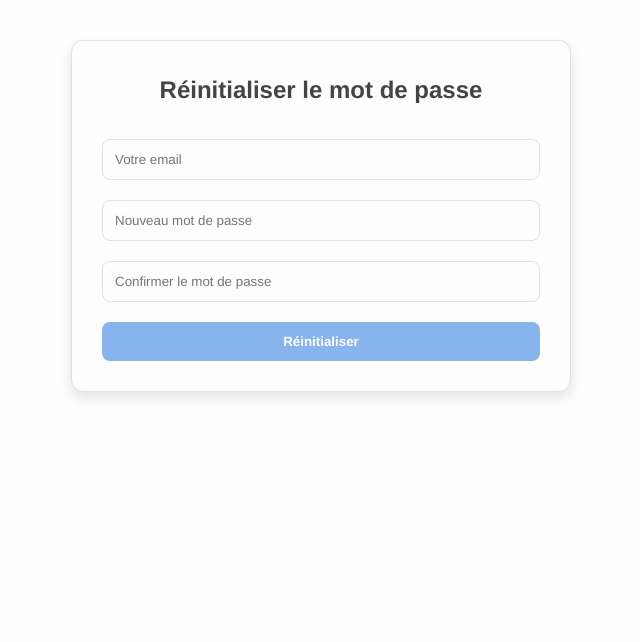
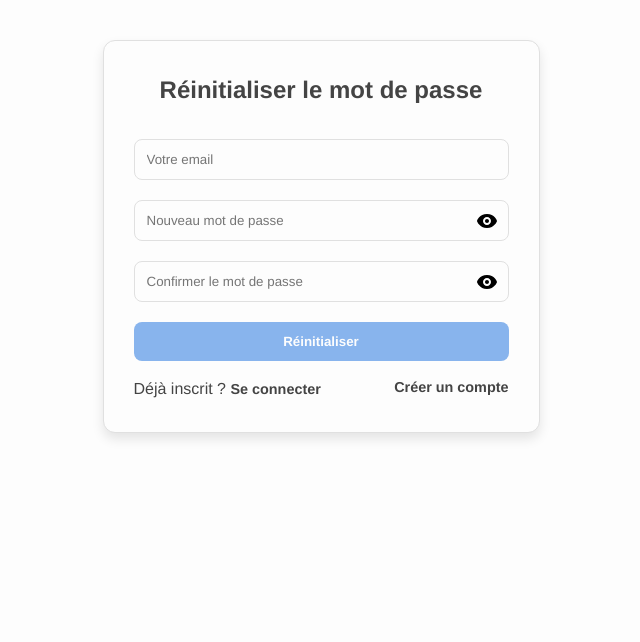
Before and after one commit to EnzoTurpin/StudentSwap, a PHP site: page /reset_password.php in a window 1280 px wide. Shown: the part 78-720 px from the top of the page, without its empty margins (319-959 px from the left). Run offline with PHP 8.4, Linux system fonts and the light colour scheme.

Commit message:
Modification de la gestion des mots de passe

```diff
--- a/assets/css/style.css
+++ b/assets/css/style.css
@@ -81,9 +81,37 @@
   background-color: var(--color-button-hover);
 }
 
+.password-container {
+  position: relative;
+  width: 100%;
+}
+
+.password-container input {
+  width: 100%;
+  padding-right: 40px;
+}
+
+.password-container .icon {
+  position: absolute;
+  right: 10px;
+  top: 50%;
+  transform: translateY(-50%);
+  cursor: pointer;
+}
+
+svg {
+  vertical-align: middle;
+}
+
+.icon img {
+  display: block;
+  width: 24px;
+  height: 24px;
+}
+
 /* Styles du conteneur de formulaire */
 .form-container {
-  max-width: 400px;
+  max-width: 600px; /* Augmentez la largeur du conteneur */
   margin: 40px auto;
   padding: 30px;
   background-color: var(--color-background);
@@ -116,6 +144,11 @@
   outline: none;
   border-color: var(--color-header-background);
   resize: none;
+}
+
+.form-container input[class="login-input"] {
+  width: 375px; /* Ajustez cette valeur selon vos besoins */
+  max-width: 100%; /* Pour s'assurer qu'il ne dépasse pas le conteneur sur les petits écrans */
 }
 
 .form-container input {
--- /dev/null
+++ b/assets/js/validation.js
@@ -0,0 +1,115 @@
+/**
+ * Fonction pour valider le mot de passe.
+ * Le mot de passe doit contenir :
+ * - Au moins 8 caractères
+ * - Au moins 1 lettre minuscule
+ * - Au moins 1 lettre majuscule
+ * - Au moins 1 chiffre
+ * - Au moins 1 caractère spécial
+ */
+function validatePassword() {
+  const passwordInput = document.getElementById("new_password");
+  const errorDiv = document.getElementById("password-error");
+  const password = passwordInput ? passwordInput.value : "";
+  const pattern =
+    /^(?=.*[a-z])(?=.*[A-Z])(?=.*\d)(?=.*[@$!%*?&])[A-Za-z\d@$!%*?&]{8,}$/;
+
+  // Vérifie si le mot de passe respecte les règles
+  if (!pattern.test(password)) {
+    errorDiv.textContent =
+      "Le mot de passe doit contenir au moins 8 caractères, dont 1 majuscule, 1 minuscule, 1 chiffre et 1 caractère spécial.";
+    errorDiv.style.color = "red";
+    if (passwordInput) passwordInput.style.borderColor = "red";
+    return false;
+  }
+
+  // Réinitialise le message d'erreur si le mot de passe est valide
+  errorDiv.textContent = "";
+  if (passwordInput) passwordInput.style.borderColor = "";
+  return true;
+}
+
+/**
+ * Fonction pour basculer l'affichage du mot de passe
+ * @param {string} inputId - L'ID du champ de mot de passe
+ * @param {string} showIconId - L'ID de l'icône pour montrer le mot de passe
+ * @param {string} hideIconId - L'ID de l'icône pour cacher le mot de passe
+ */
+function togglePasswordVisibility(inputId, showIconId, hideIconId) {
+  const passwordInput = document.getElementById(inputId);
+  const showIcon = document.getElementById(showIconId);
+  const hideIcon = document.getElementById(hideIconId);
+
+  if (!passwordInput || !showIcon || !hideIcon) {
+    console.error(
+      `L'élément avec l'ID ${inputId}, ${showIconId}, ou ${hideIconId} n'existe pas.`
+    );
+    return;
+  }
+
+  // Bascule entre l'affichage et le masquage du mot de passe
+  if (passwordInput.type === "password") {
+    passwordInput.type = "text";
+    showIcon.style.display = "none";
+    hideIcon.style.display = "block";
+  } else {
+    passwordInput.type = "password";
+    showIcon.style.display = "block";
+    hideIcon.style.display = "none";
+  }
+}
+
+/**
+ * Ajoute des écouteurs d'événements pour les champs de mot de passe
+ */
+document.addEventListener("DOMContentLoaded", () => {
+  // Gestion du champ de mot de passe principal (login et inscription)
+  const toggleNewPassword = document.getElementById("toggle-new-password");
+  const showNewPasswordIcon = document.getElementById("show-new-password-icon");
+  const hideNewPasswordIcon = document.getElementById("hide-new-password-icon");
+  const newPasswordInput =
+    document.getElementById("new_password") ||
+    document.getElementById("password");
+
+  if (
+    toggleNewPassword &&
+    newPasswordInput &&
+    showNewPasswordIcon &&
+    hideNewPasswordIcon
+  ) {
+    toggleNewPassword.addEventListener("click", () =>
+      togglePasswordVisibility(
+        newPasswordInput.id,
+        "show-new-password-icon",
+        "hide-new-password-icon"
+      )
+    );
+  }
+
+  // Gestion du champ de confirmation du mot de passe (réinitialisation du mot de passe)
+  const toggleConfirmPassword = document.getElementById(
+    "toggle-confirm-password"
+  );
+  const showConfirmPasswordIcon = document.getElementById(
+    "show-confirm-password-icon"
+  );
+  const hideConfirmPasswordIcon = document.getElementById(
+    "hide-confirm-password-icon"
+  );
+  const confirmPasswordInput = document.getElementById("confirm_password");
+
+  if (
+    toggleConfirmPassword &&
+    confirmPasswordInput &&
+    showConfirmPasswordIcon &&
+    hideConfirmPasswordIcon
+  ) {
+    toggleConfirmPassword.addEventListener("click", () =>
+      togglePasswordVisibility(
+        "confirm_password",
+        "show-confirm-password-icon",
+        "hide-confirm-password-icon"
+      )
+    );
+  }
+});
--- a/views/reset_password.php
+++ b/views/reset_password.php
@@ -3,6 +3,7 @@
 session_start();
 
 // Vérifier si le formulaire a été soumis
+
 if ($_SERVER['REQUEST_METHOD'] == 'POST') {
     $email = $_POST['email'];
     $new_password = $_POST['new_password'];
@@ -11,6 +12,8 @@
     // Vérifier que les mots de passe correspondent
     if ($new_password !== $confirm_password) {
         $error_message = "Les mots de passe ne correspondent pas.";
+    } elseif (!preg_match('/^(?=.*[a-z])(?=.*[A-Z])(?=.*\d)(?=.*[@$!%*?&])[A-Za-z\d@$!%*?&]{8,}$/', $new_password)) {
+        $error_message = "Le mot de passe doit contenir au moins 8 caractères, avec 1 majuscule, 1 minuscule, 1 chiffre, et 1 caractère spécial.";
     } else {
         // Requête pour vérifier si l'email existe dans la base de données
         $sql = "SELECT * FROM users WHERE email = ?";
@@ -21,9 +24,8 @@
         // Vérifier si l'utilisateur existe
         if (!$user) {
             $error_message = "Aucun compte trouvé avec cet email.";
-        } else {
+        } elseif (password_verify($new_password, $user['password'])) {
             // Vérifier que le nouveau mot de passe est différent de l'ancien
-            if (password_verify($new_password, $user['password'])) {
             $error_message = "Le nouveau mot de passe ne peut pas être identique à l'ancien.";
         } else {
             // Mise à jour du mot de passe dans la base de données
@@ -37,7 +39,6 @@
         }
     }
 }
-}
 ?>
 
 <!DOCTYPE html>
@@ -48,6 +49,7 @@
     <meta name="viewport" content="width=device-width, initial-scale=1.0">
     <link rel="stylesheet" href="../assets/css/style.css">
     <title>Réinitialiser le mot de passe</title>
+    <script src="../assets/js/validation.js"></script>
 </head>
 
 <body>
@@ -75,13 +77,45 @@
             <?php if (!empty($success_message)): ?>
             <div class="alert alert-success"><?= $success_message ?></div>
             <?php else: ?>
-            <!-- Formulaire de réinitialisation de mot de passe -->
-            <form method="POST">
-                <input type="email" name="email" placeholder="Votre email" required>
-                <input type="password" name="new_password" placeholder="Nouveau mot de passe" required>
-                <input type="password" name="confirm_password" placeholder="Confirmer le mot de passe" required>
+
+            <form method="POST" onsubmit="return validatePassword()" id="login-form">
+                <input class="login-input" type="email" name="email" placeholder="Votre email" required>
+
+                <!-- Champ pour le nouveau mot de passe avec icône pour afficher/masquer -->
+                <div class="password-container">
+                    <input type="password" id="new_password" name="new_password" placeholder="Nouveau mot de passe"
+                        required>
+                    <span id="toggle-new-password" class="icon">
+                        <!-- Icône pour montrer le mot de passe (fichier SVG externe) -->
+                        <img id="show-new-password-icon" src="../assets/svg/show-password.svg"
+                            alt="Montrer le mot de passe">
+                        <!-- Icône pour cacher le mot de passe (fichier SVG externe) -->
+                        <img id="hide-new-password-icon" src="../assets/svg/hide-password.svg"
+                            alt="Masquer le mot de passe" style="display: none;">
+                    </span>
+                </div>
+
+                <!-- Champ pour la confirmation du mot de passe avec icône pour afficher/masquer -->
+                <div class="password-container">
+                    <input type="password" id="confirm_password" name="confirm_password"
+                        placeholder="Confirmer le mot de passe" required>
+                    <span id="toggle-confirm-password" class="icon">
+                        <!-- Icône pour montrer le mot de passe (fichier SVG externe) -->
+                        <img id="show-confirm-password-icon" src="../assets/svg/show-password.svg"
+                            alt="Montrer le mot de passe">
+                        <!-- Icône pour cacher le mot de passe (fichier SVG externe) -->
+                        <img id="hide-confirm-password-icon" src="../assets/svg/hide-password.svg"
+                            alt="Masquer le mot de passe" style="display: none;">
+                    </span>
+                </div>
+
                 <button type="submit">Réinitialiser</button>
             </form>
+
+            <div class="form-actions">
+                <p>Déjà inscrit ? <a href="login.php">Se connecter</a></p>
+                <a href="register.php">Créer un compte</a>
+            </div>
             <?php endif; ?>
         </div>
 
```
Also changed, not shown: controllers/add_service.php (+7 -3 lines), views/login.php (+15 -2 lines), views/register.php (+30 -12 lines), assets/svg/hide-password.svg (added), assets/svg/show-password.svg (added). Lines whose indentation alone changed are shown as unchanged.
